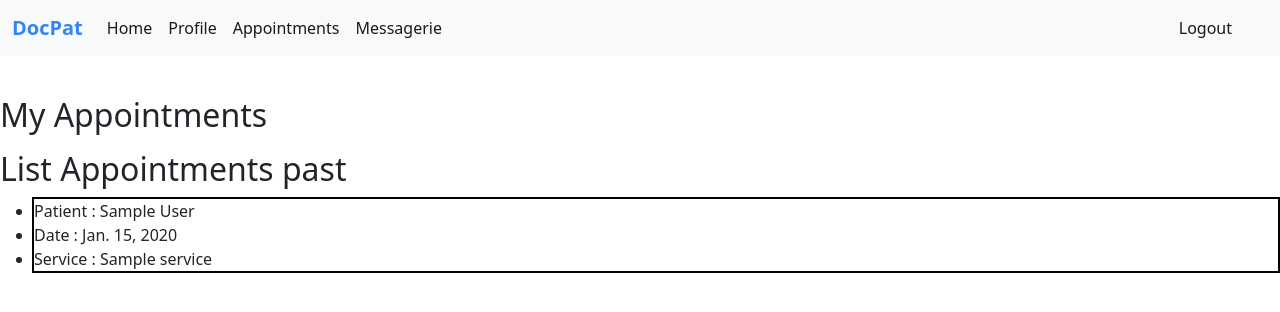
After one commit to aminwastaken/docpat, a Django app: page /dbo/appointment in a window 1280 px wide. The commit adds this page. Shown: the top 312 px of the page. Run offline with Django 3.2, Linux system fonts and the light colour scheme; a user stored in the database is signed in; tables that the repository leaves empty hold one stand-in row (values such as "Sample post"); parts of the project's set-up code (start-up, migrations or seed data) failed here and were passed over.

Commit message:
list all appointment + filter date>now

```diff
--- a/django_private_chat2/templates/django_private_chat2/self.html
+++ /dev/null
@@ -1,3 +0,0 @@
-<div name="self">
-    <p>I'm {{username}}</p>
-</div>
--- a/doctorBackOffice/models.py
+++ b/doctorBackOffice/models.py
@@ -36,6 +36,9 @@ class Appointment(models.Model):
 
     def get_services(self):
         return ", ".join([service.name for service in self.services.all()])
+
+    def get_doctor(self):
+        return {"id": self.doctor.id, "name": self.doctor.username}
 
 
 class Bill(models.Model):
--- /dev/null
+++ b/doctorBackOffice/templates/doctorBackOffice/appointmentList.html
@@ -0,0 +1,34 @@
+{% extends "base.html" %}
+
+{% block title %}Docpat - Appointments{% endblock %}
+
+{% block content %}
+
+    <h2>My Appointments</h2>
+    <ul>
+      {% for appointment in  appointments_futur %}
+      <div style="border: 2px solid black;">
+        <li>
+          Patient : {{appointment.patient.get_full_name}}
+        </li>
+        <li>Date : {{appointment.date}}</li>
+        <li>Service : {{appointment.get_services}}</li>
+      </div>
+      {% endfor %}
+    </ul>
+    <h2>List Appointments past</h2>
+    <ul>
+      {% for appointment in  appointments %}
+      <div style="border: 2px solid black;">
+        <li>
+          Patient : {{appointment.patient.get_full_name}}
+        </li>
+        <li>Date : {{appointment.date}}</li>
+        <li>Service : {{appointment.get_services}}</li>
+      </div>
+      {% endfor %}
+    </ul>
+
+
+
+{% endblock %}
--- a/doctorBackOffice/urls.py
+++ b/doctorBackOffice/urls.py
@@ -4,6 +4,7 @@ from . import views
 
 urlpatterns = [
     path('', views.index, name='index'),
+    path('appointment', views.appointmentAll, name='appointmentAll'),
     path('appointment/<int:id>', views.appointment, name='appointment'),
     path('bill/<int:id>', views.bill, name='bill'),
     path('doctor', views.doctor_info, name='doctor_info'),
--- a/doctorBackOffice/views.py
+++ b/doctorBackOffice/views.py
@@ -1,3 +1,4 @@
+from django.utils import timezone
 from django.shortcuts import render
 from django.http import HttpResponse
 from accounts.models import CustomUser
@@ -13,6 +14,23 @@ def index(request):
 def appointment(request, id):
     appointment = Appointment.objects.get(id=id)
     return render(request, 'doctorBackOffice/appointment.html', {'appointment': appointment})
+
+def appointmentAll(request):
+
+    doctorInfo = DoctorInfo.objects.get(id=request.user.pk)
+    doctor = CustomUser.objects.get(id=doctorInfo.doctor.id)
+    appointments = Appointment.objects.filter(doctor=doctor)
+
+    appointments_futur = appointments.filter(date__gte=timezone.now())
+    appointments_past = appointments.filter(date__lte=timezone.now())
+
+
+
+    result_data = {
+        'appointments': appointments_past,
+        'appointments_futur': appointments_futur
+    }
+    return render(request, 'doctorBackOffice/appointmentList.html',result_data)
 
 
 def bill(request, id):
--- a/templates/base.html
+++ b/templates/base.html
@@ -21,6 +21,9 @@
           {% if user.is_authenticated %}
           <li class="nav-item">
             <a class="nav-link active" aria-current="page" href="/dbo/doctor">Profile</a>
+          </li>
+          <li class="nav-item">
+            <a class="nav-link active" aria-current="page" href="/dbo/appointment">Appointments</a>
           </li>
           <li class="nav-item">
             <a class="nav-link active" aria-current="page" href="/chat">Messagerie</a>
```
Also changed, not shown: README.md.
